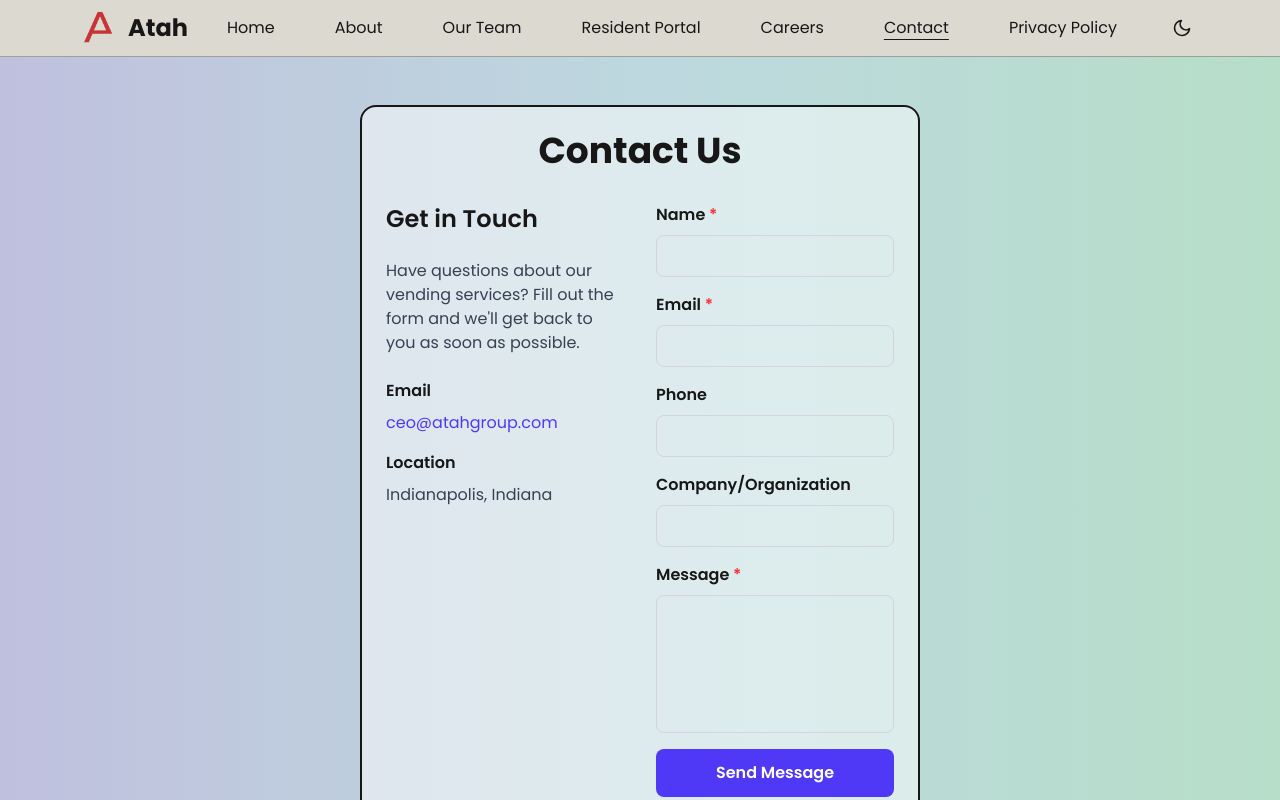
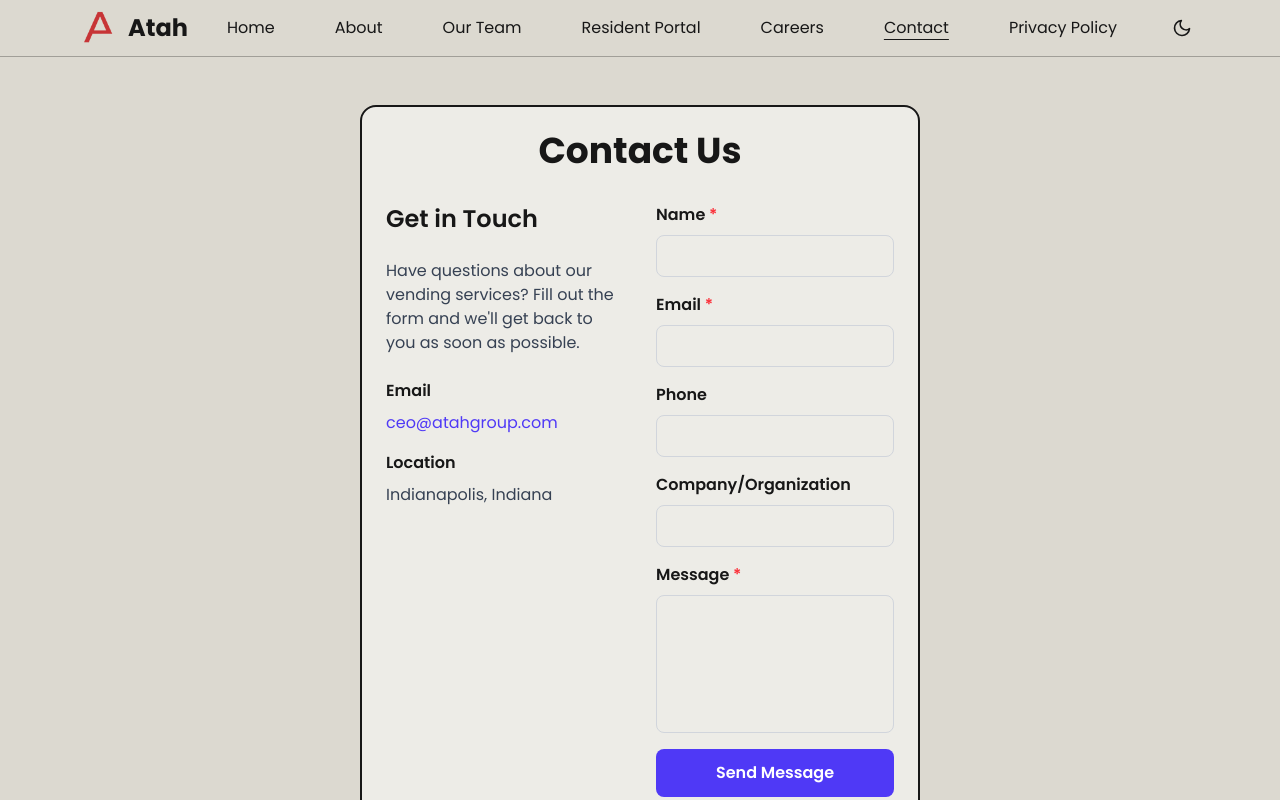
Before and after one commit to atahgroup/www.atahgroup.com, a Next.js app: page /contact in a window 1280 px wide. Shown: the top 800 px of the page. Built offline with nearby package versions, Linux system fonts and the light colour scheme; no server answers.

Commit message:
Fix formatting issues in Contact component: add missing commas and remove gradient background

```diff
--- a/app/contact/page.tsx
+++ b/app/contact/page.tsx
@@ -14,7 +14,7 @@
   const [isSubmitting, setIsSubmitting] = React.useState(false);
 
   const handleChange = (
-    e: React.ChangeEvent<HTMLInputElement | HTMLTextAreaElement>
+    e: React.ChangeEvent<HTMLInputElement | HTMLTextAreaElement>,
   ) => {
     setFormData({
       ...formData,
@@ -44,7 +44,7 @@
           headers: {
             "Content-Type": "application/json",
           },
-        }
+        },
       );
       if (!response.ok) {
         console.error("Failed to submit form", response);
@@ -67,7 +67,7 @@
   };
 
   return (
-    <main className="min-h-screen flex flex-col p-4 items-center bg-gradient-to-r from-indigo-400/30 via-sky-300/30 to-emerald-300/30">
+    <main className="min-h-screen flex flex-col p-4 items-center">
       <div className="flex flex-col w-full max-w-140 items-center gap-12 py-8">
         <div className="w-full flex flex-col gap-8 p-6 sm:border-2 rounded-2xl bg-white/50 dark:bg-gray-800/50">
           <h1 className="text-4xl font-bold text-center">Contact Us</h1>
```
